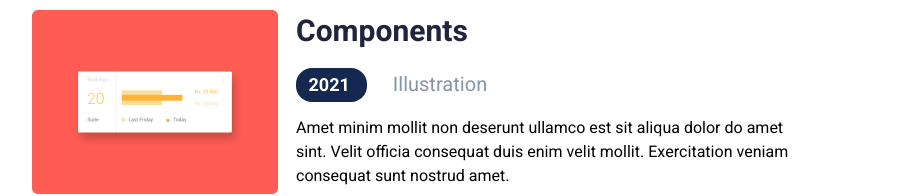
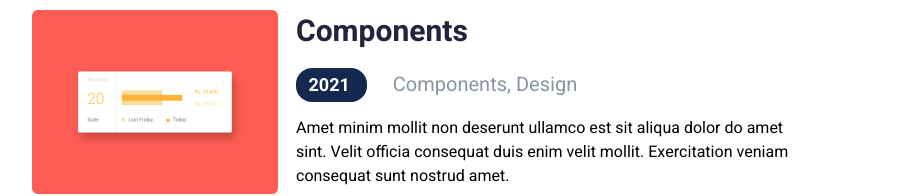
Before and after one commit to Omersenem/personal_blog_view, a website built with Parcel: page work-view.html in a window 1280 px wide. Shown: the part 982-1178 px from the top of the page, without its empty margins (179-1100 px from the left). Built offline with nearby package versions, Linux system fonts and the light colour scheme.

Commit message:
home ve works sayfası tamamlandı

```diff
--- a/work-view.html
+++ b/work-view.html
@@ -124,7 +124,7 @@
                             <time class="featured-card-content-detail-date featured-card-content-detail-info">2021
                             </time>
                             <a href="work-view.html"
-                               class="featured-card-content-detail-title featured-card-content-detail-info">Illustration</a>
+                               class="featured-card-content-detail-title featured-card-content-detail-info">Components, Design</a>
                         </div>
                         <p class="featured-card-content-explanation">Amet minim mollit non deserunt ullamco est sit
                             aliqua dolor do amet sint. Velit officia consequat duis enim velit mollit. Exercitation
```
